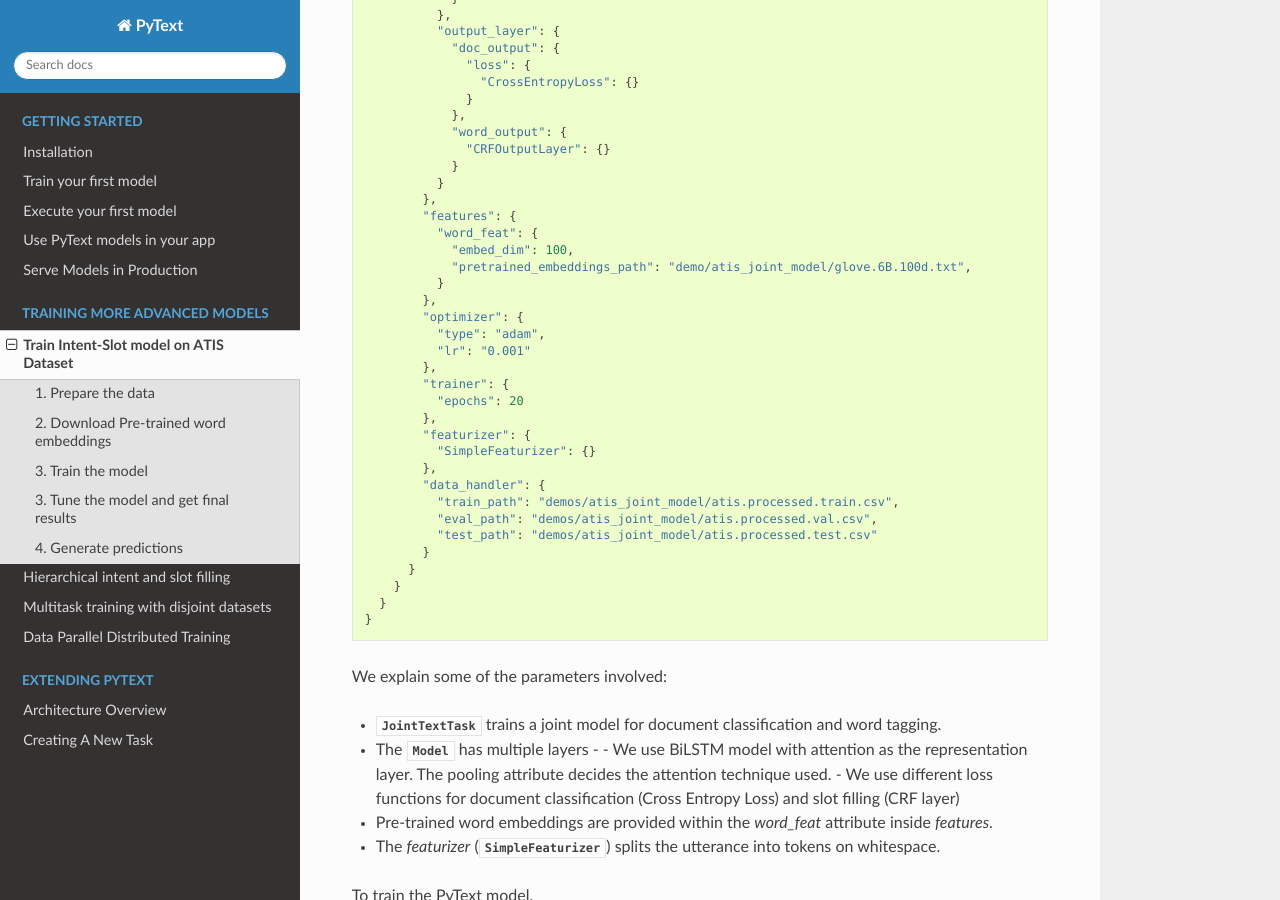
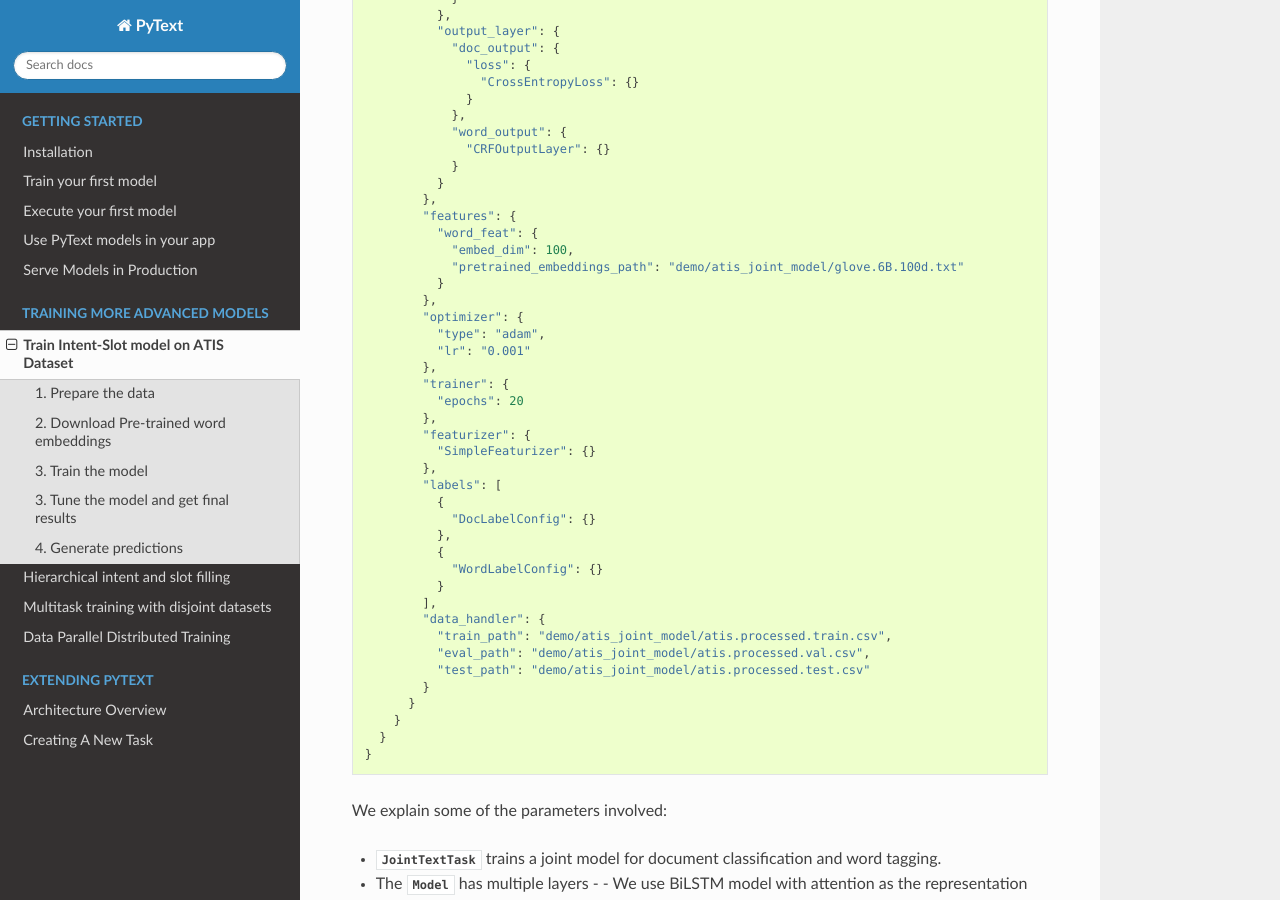
Before and after one commit to facebookresearch/pytext, a Sphinx documentation site: the page built from pytext/docs/source/atis_tutorial.rst, in a window 1280 px wide and 900 px high, scrolled down 1495 px. Built offline with Sphinx 7.4.7 and the Read the Docs theme 2.0.0, drawn with Linux system fonts in a browser that asks for light colours; pages that are not in the unit, such as notebooks, are missing from menus.

Commit message:
Fix Config in atis tutorial (#104)
Summary:
The config example we give in the docs doesn't actually work, this fixes it
Pull Request resolved: https://github.com/facebookresearch/pytext/pull/104

Reviewed By: seayoung1112

Differential Revision: D13463219

Pulled By: m3rlin45

fbshipit-source-id: 61bee035d441b4249dc6f29c7e436e8cef9118f2

```diff
--- a/pytext/docs/source/atis_tutorial.rst
+++ b/pytext/docs/source/atis_tutorial.rst
@@ -69,7 +69,7 @@ To train a PyText model, you need to pick the right task and model architecture,
             "features": {
               "word_feat": {
                 "embed_dim": 100,
-                "pretrained_embeddings_path": "demo/atis_joint_model/glove.6B.100d.txt",
+                "pretrained_embeddings_path": "demo/atis_joint_model/glove.6B.100d.txt"
               }
             },
             "optimizer": {
@@ -82,10 +82,18 @@ To train a PyText model, you need to pick the right task and model architecture,
             "featurizer": {
               "SimpleFeaturizer": {}
             },
+	    "labels": [
+              {
+                "DocLabelConfig": {}
+              },
+              {
+                "WordLabelConfig": {}
+              }
+            ],
             "data_handler": {
-              "train_path": "demos/atis_joint_model/atis.processed.train.csv",
-              "eval_path": "demos/atis_joint_model/atis.processed.val.csv",
-              "test_path": "demos/atis_joint_model/atis.processed.test.csv"
+              "train_path": "demo/atis_joint_model/atis.processed.train.csv",
+              "eval_path": "demo/atis_joint_model/atis.processed.val.csv",
+              "test_path": "demo/atis_joint_model/atis.processed.test.csv"
             }
           }
         }
```
